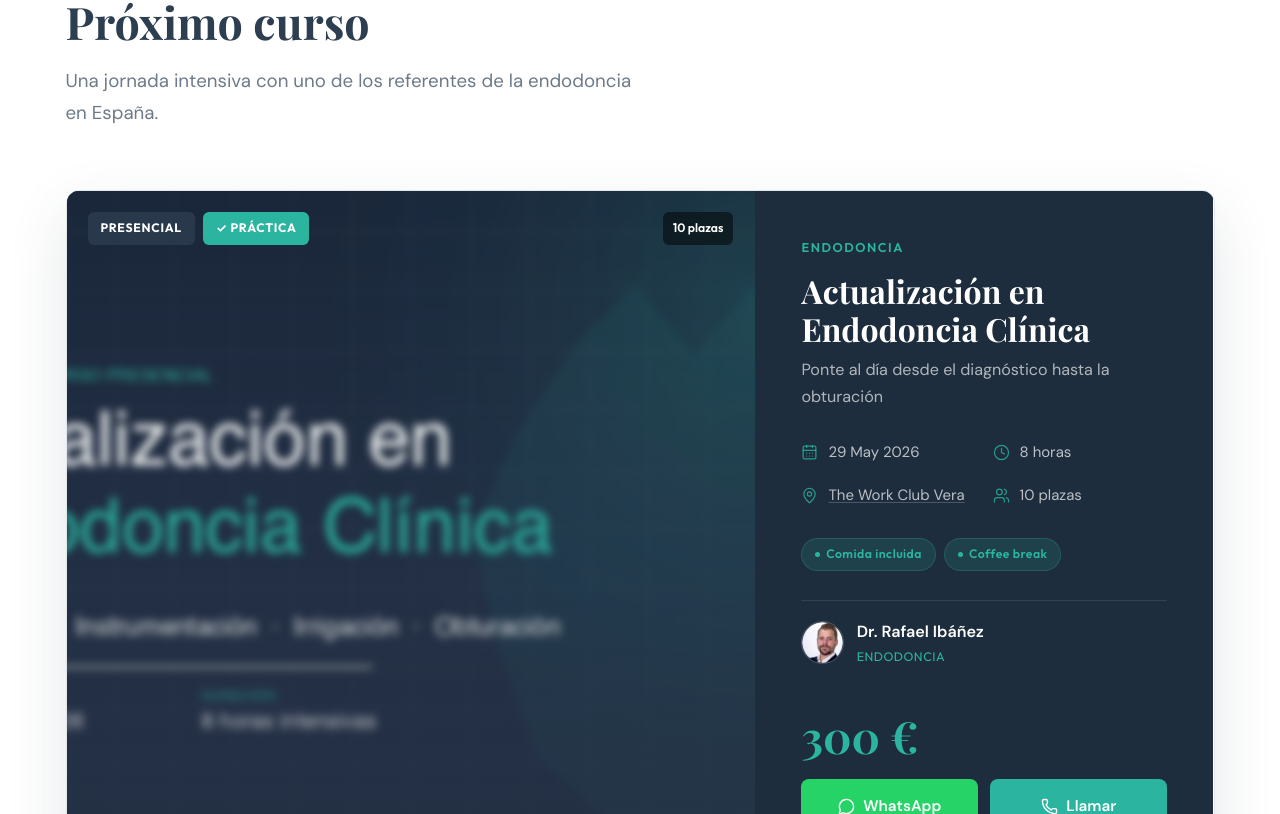
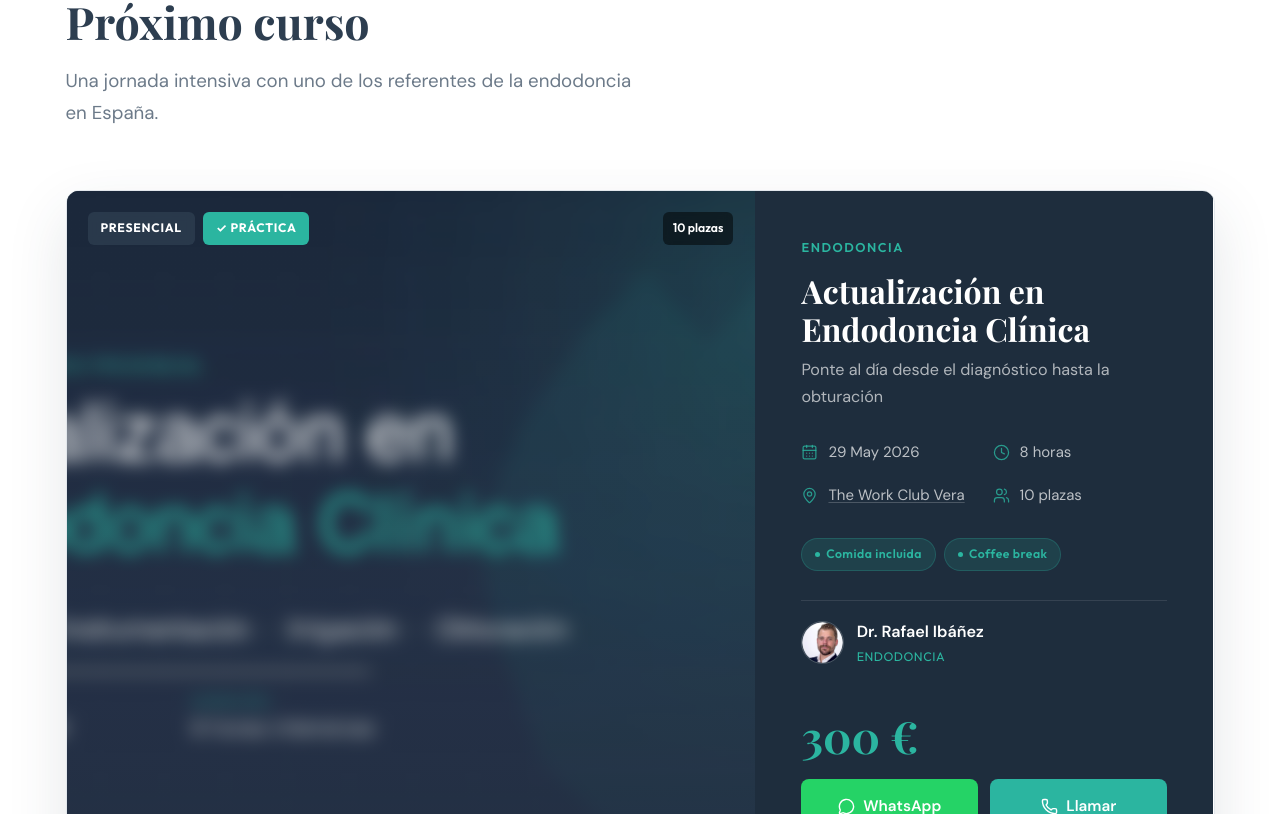
Before and after one commit to ferval19/dentalacademyvera, a Next.js app: page / in a window 1280 px wide. Shown: the part 2186-3000 px from the top of the page. Built offline with nearby package versions, Linux system fonts and the light colour scheme; no server answers.

Commit message:
Increase course image blur: blur-sm → blur, scale-105 → scale-110
Co-Authored-By: Claude Sonnet 4.6 <noreply@anthropic.com>

```diff
--- a/app/cursos/[id]/page.tsx
+++ b/app/cursos/[id]/page.tsx
@@ -164,7 +164,7 @@ export default async function CoursePage({ params }: Props) {
                 src={course.imageUrl}
                 alt={course.title}
                 fill
-                className="object-cover object-top opacity-20 scale-105 blur-sm"
+                className="object-cover object-top opacity-20 scale-110 blur"
                 priority
                 sizes="100vw"
               />
--- a/components/Courses.tsx
+++ b/components/Courses.tsx
@@ -58,7 +58,7 @@ export default function Courses() {
                   src={course.imageUrl}
                   alt={course.title}
                   fill
-                  className="object-cover object-top scale-105 blur-sm"
+                  className="object-cover object-top scale-110 blur"
                   sizes="(max-width: 1024px) 100vw, 60vw"
                   priority
                 />
```
